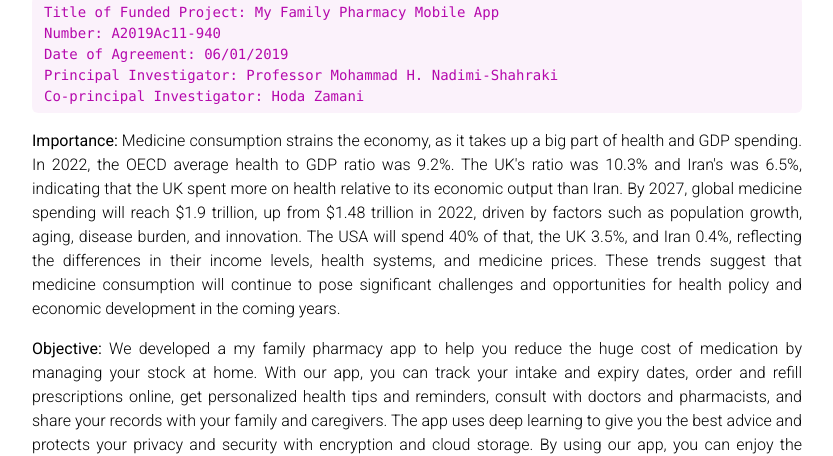
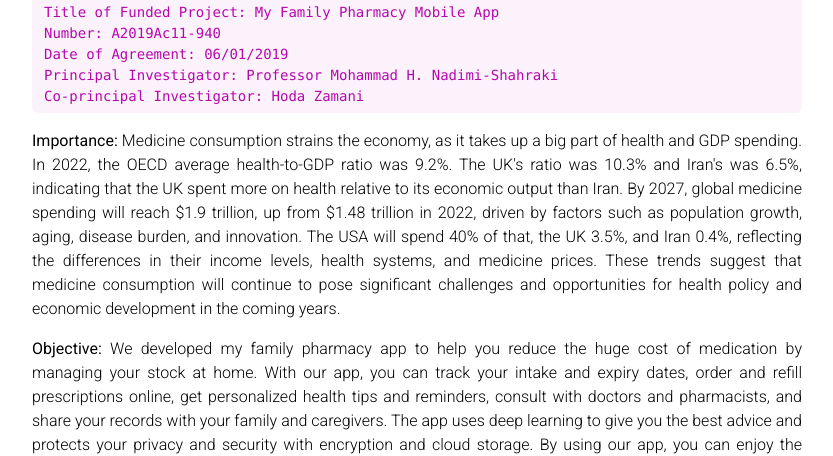
Before and after one commit to HodaZamani/HodaZamani.github.io, a Jekyll site: the page built from _projects/2_project.md, in a window 1280 px wide and 1400 px high. Shown: the part 218-674 px from the top of the window, without its empty margins (223-1056 px from the left). Built offline with Jekyll 4.4.1, drawn with Linux system fonts in a browser that asks for light colours; full-size pictures stand in for the smaller copies a plugin makes; comment, search, counter and statistics services are not loaded; a style sheet for code colours, icons or effects is not loaded; some of the changed lines change nothing that is shown; some of the changed text lies outside the part shown.

Commit message:
Update 2_project.md

```diff
--- a/_projects/2_project.md
+++ b/_projects/2_project.md
@@ -15,22 +15,22 @@
     Co-principal Investigator: Hoda Zamani
 
 
-<p align="justify"><b>Importance:</b> Medicine consumption strains the economy, as it takes up a big part of health and GDP spending. In 2022, the OECD average health to GDP ratio was 9.2%. The UK's ratio was 10.3% and Iran's was 6.5%, indicating that the UK spent more on health relative to its economic output than Iran. By 2027, global medicine spending will reach $1.9 trillion, up from $1.48 trillion in 2022, driven by factors such as population growth, aging, disease burden, and innovation. The USA will spend 40% of that, the UK 3.5%, and Iran 0.4%, reflecting the differences in their income levels, health systems, and medicine prices. These trends suggest that medicine consumption will continue to pose significant challenges and opportunities for health policy and economic development in the coming years.</p>
+<p align="justify"><b>Importance:</b> Medicine consumption strains the economy, as it takes up a big part of health and GDP spending. In 2022, the OECD average health-to-GDP ratio was 9.2%. The UK's ratio was 10.3% and Iran's was 6.5%, indicating that the UK spent more on health relative to its economic output than Iran. By 2027, global medicine spending will reach $1.9 trillion, up from $1.48 trillion in 2022, driven by factors such as population growth, aging, disease burden, and innovation. The USA will spend 40% of that, the UK 3.5%, and Iran 0.4%, reflecting the differences in their income levels, health systems, and medicine prices. These trends suggest that medicine consumption will continue to pose significant challenges and opportunities for health policy and economic development in the coming years.</p>
 
-<p align="justify"><b>Objective:</b> We developed a my family pharmacy app to help you reduce the huge cost of medication by managing your stock at home. With our app, you can track your intake and expiry dates, order and refill prescriptions online, get personalized health tips and reminders, consult with doctors and pharmacists, and share your records with your family and caregivers. The app uses deep learning to give you the best advice and protects your privacy and security with encryption and cloud storage. By using our app, you can enjoy the following benefits:
+<p align="justify"><b>Objective:</b> We developed my family pharmacy app to help you reduce the huge cost of medication by managing your stock at home. With our app, you can track your intake and expiry dates, order and refill prescriptions online, get personalized health tips and reminders, consult with doctors and pharmacists, and share your records with your family and caregivers. The app uses deep learning to give you the best advice and protects your privacy and security with encryption and cloud storage. By using our app, you can enjoy the following benefits:
 <p align="justify"><b>+</b> Improve your medication adherence and avoid missing doses or taking the wrong medication.</p>
 <p align="justify"><b>+</b> Prevent drug interactions and side effects by checking the compatibility of your medications.</p>
 <p align="justify"><b>+</b> Save time and money by ordering and refilling your prescriptions online from trusted pharmacies.</p>
 <p align="justify"><b>+</b> Access reliable and up-to-date information about your medications, such as dosage, instructions, warnings, and alternatives.</p>
 <p align="justify"><b>+</b> Stay healthy and informed by receiving personalized health tips and reminders based on your medical conditions.</p>
-<p align="justify"><b>+</b> Connect with your health care providers and get professional advice and support.</p>
+<p align="justify"><b>+</b> Connect with your healthcare providers and get professional advice and support.</p>
 <p align="justify"><b>+</b> Share your medication history and records with your family and caregivers for better coordination and safety.</p>
 
 <p align="justify">My pharmacy app is a smart and convenient solution for managing your health and wellness. It uses deep learning algorithms to analyze your data and provide you with the best recommendations. It also ensures your privacy and security by encrypting your information and storing it on a secure cloud.
 
 <div class="row">
     <div class="col-sm mt-3 mt-md-0">
-        {% include figure.html path="assets/img/P011.jpg" title="example image" class="img-fluid rounded z-depth-1" zoomable=true %}
+        {% include figure.html path="assets/img/P0111.jpg" title="example image" class="img-fluid rounded z-depth-1" zoomable=true %}
     </div>
     <div class="col-sm mt-3 mt-md-0">
         {% include figure.html path="assets/img/P012.jpg" title="example image" class="img-fluid rounded z-depth-1" zoomable=true %}
```
